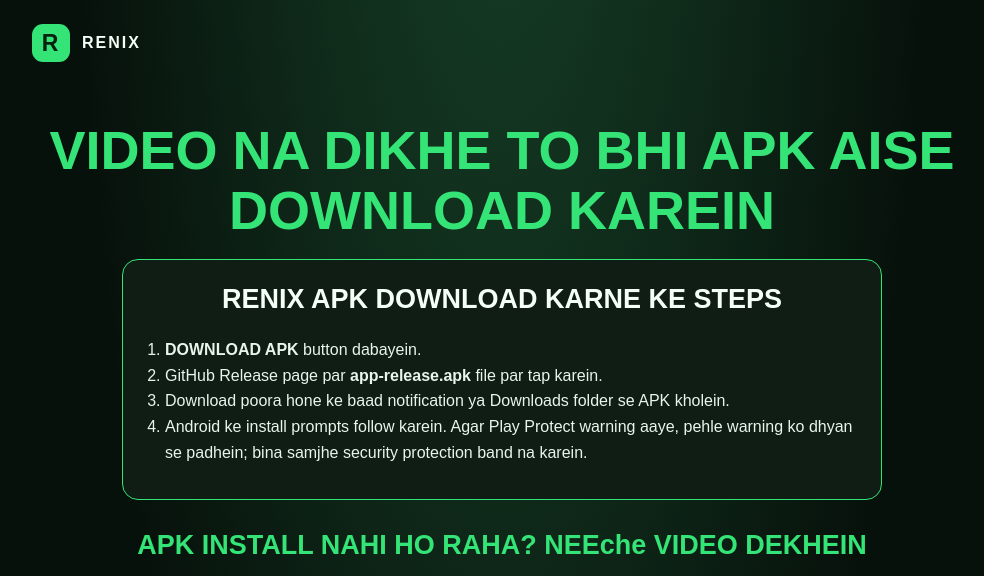
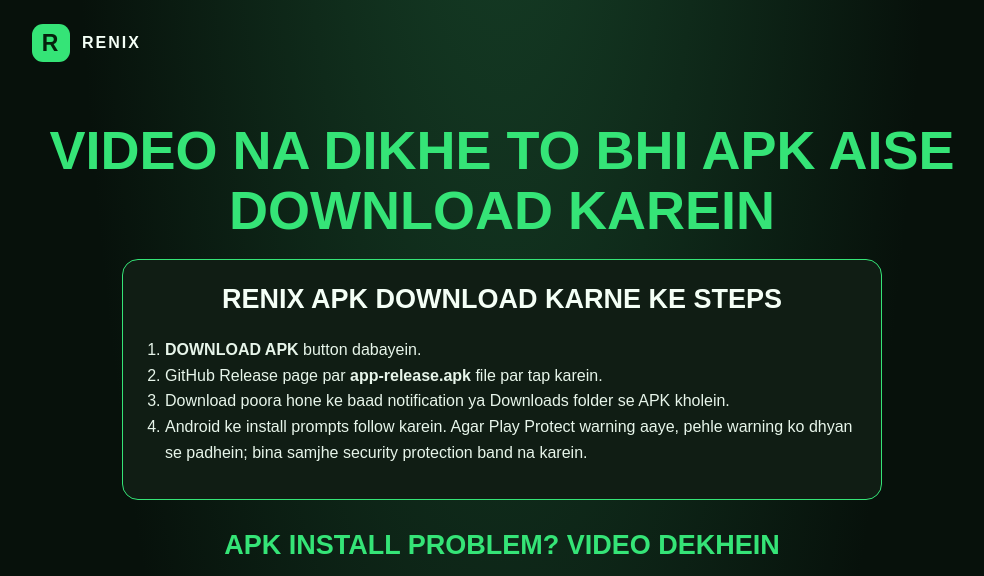
Before and after one commit to nikhil6399/RENIX-Downloads-apk, a plain HTML site: page index.html in a window 1280 px wide. Shown: the top 576 px of the page, without its empty margins (138-1122 px from the left). Drawn offline with Linux system fonts and the light colour scheme; no server answers.

Commit message:
Clarify APK installation problem video heading

```diff
--- a/index.html
+++ b/index.html
@@ -30,7 +30,7 @@ section{padding:34px 0}h2{text-align:center;font-size:27px;margin:0 0 22px}.grid
 <li>Android ke install prompts follow karein. Agar Play Protect warning aaye, pehle warning ko dhyan se padhein; bina samjhe security protection band na karein.</li>
 </ol>
 </div>
-<h2 style="margin:18px 0 12px;color:#35e477">APK INSTALL NAHI HO RAHA? NEEche VIDEO DEKHEIN</h2>
+<h2 style="margin:18px 0 12px;color:#35e477">APK INSTALL PROBLEM? VIDEO DEKHEIN</h2>
 <h2 style="margin:0 0 12px">RENIX INSTALLATION VIDEO</h2>
 <video controls playsinline preload="metadata" style="width:min(100%,430px);max-height:70vh;background:#000;border:1px solid #35e477;border-radius:14px">
 <source src="./renix-install-guide-blurred.mp4" type="video/mp4">
```
